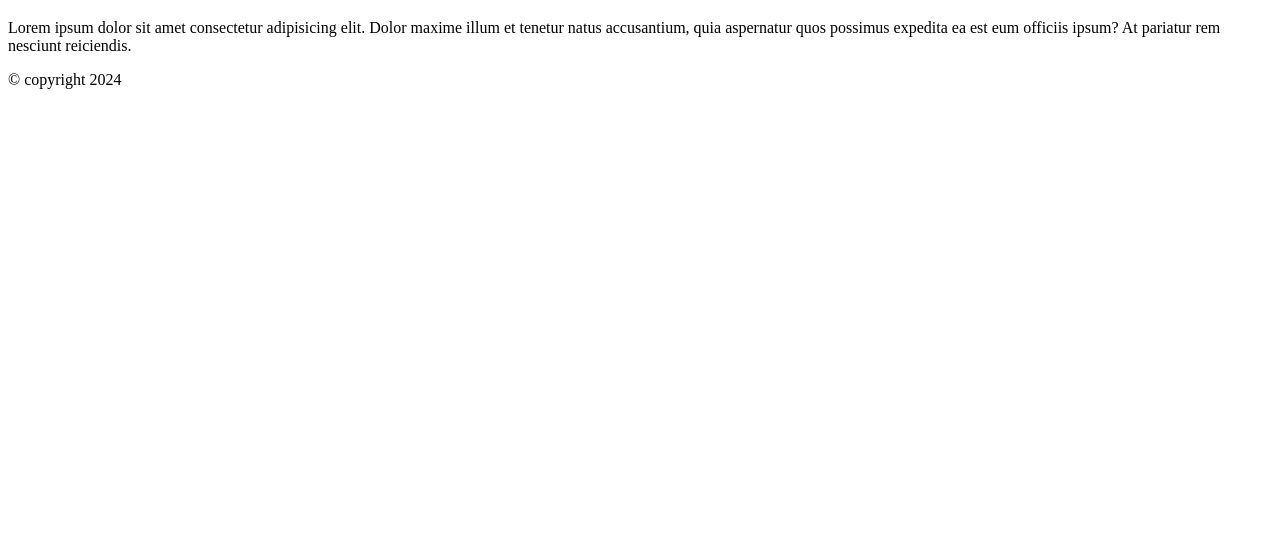
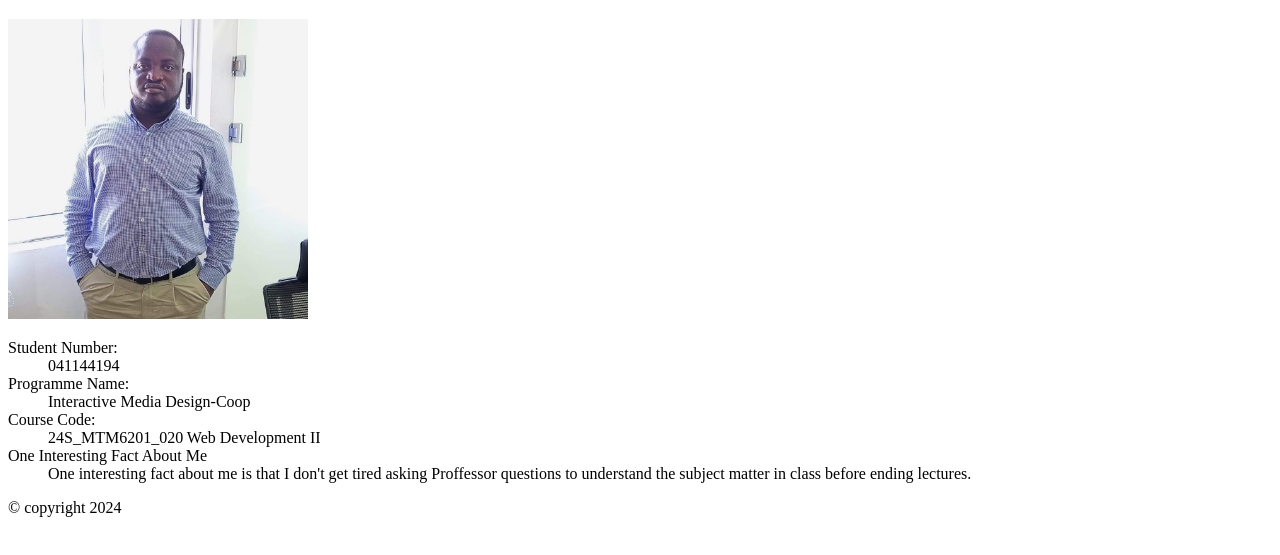
Before and after one commit to stuf0006/mtm6201-week1, a plain HTML site: page index.html in a window 1280 px wide. Shown: the part 61-616 px from the top of the page. Drawn offline with Linux system fonts and the light colour scheme.

Commit message:
update 1

```diff
--- a/index.html
+++ b/index.html
@@ -9,8 +9,17 @@
     <header><h1>michael stuff</h1>
     </header>
     <main>
-        <p>Lorem ipsum dolor sit amet consectetur adipisicing elit. Dolor maxime illum et tenetur natus accusantium, quia aspernatur quos possimus expedita ea est eum officiis ipsum? At pariatur rem nesciunt reiciendis.
-        </p>
+     <img src="images/mic.jpeg" alt="Developer Proffessional image" width="300px" height="300px">
+    <dl>
+        <dt>Student Number:</dt>
+        <dd>041144194</dd>
+        <dt>Programme Name:</dt>
+        <dd>Interactive Media Design-Coop</dd>
+        <dt>Course Code:</dt>
+        <dd>24S_MTM6201_020 Web Development II</dd>
+        <dt>One Interesting Fact About Me</dt>
+        <dd>One interesting fact about me is that I don't get tired asking Proffessor questions to understand the subject matter in class before ending lectures.</dd>
+    </dl>
     </main>
     <footer>
         <p>&copy; copyright 2024 </p>
```
Also changed, not shown: images/mic.jpeg (added).
